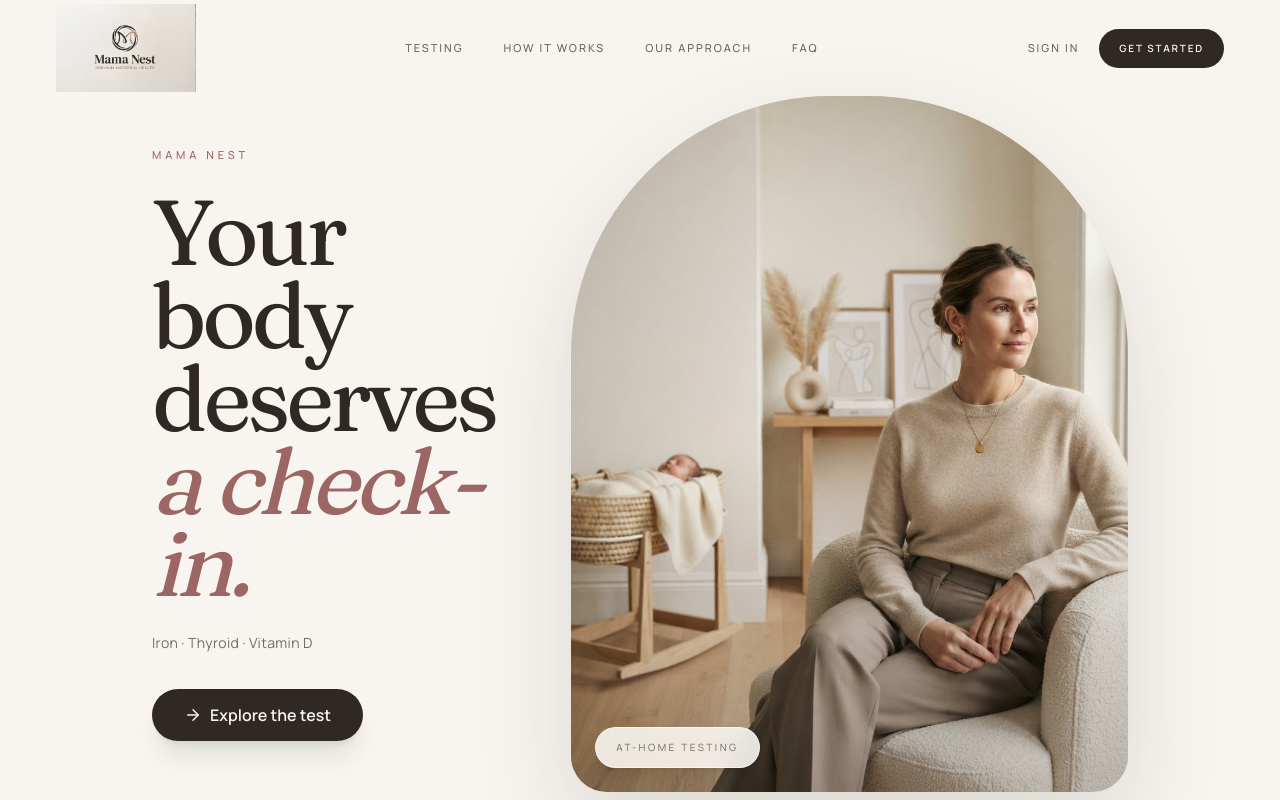
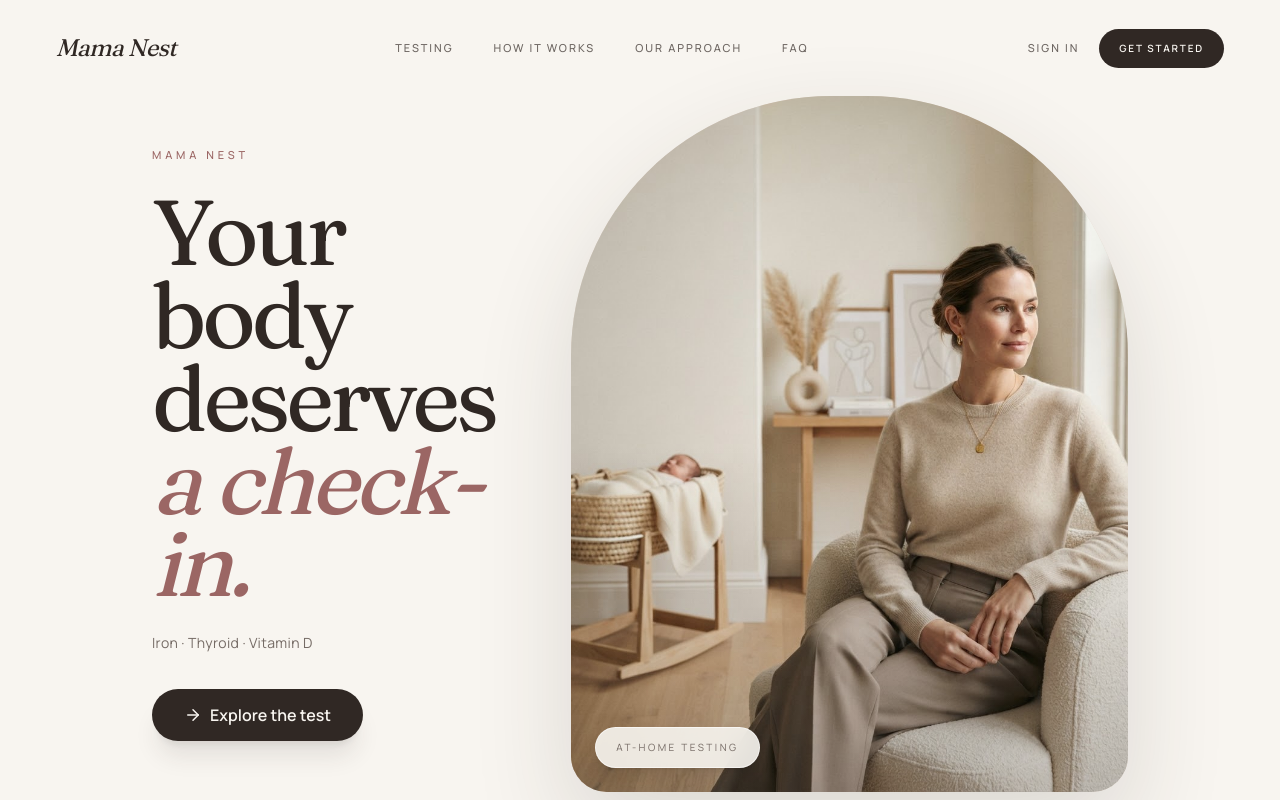
Before and after one commit to habibaby/mama-nest, a Next.js app: page / in a window 1280 px wide. Shown: the top 800 px of the page. Built offline with nearby package versions, Linux system fonts and the light colour scheme.

Commit message:
Update Logo.tsx

```diff
--- a/src/components/layout/Logo.tsx
+++ b/src/components/layout/Logo.tsx
@@ -1,14 +1,14 @@
-import Image from "next/image";
+import Link from "next/link";
 
 export function Logo({ dark }: { dark?: boolean }) {
   return (
-    <Image
-      src="/images/mama-nest-logo.JPG"
-      alt="Mama Nest"
-      width={160}
-      height={50}
-      priority
-      className="h-auto w-[140px] object-contain"
-    />
+    <Link
+      href="/"
+      className={`font-heading text-2xl italic tracking-[-0.03em] ${
+        dark ? "text-offwhite" : "text-[#302824]"
+      }`}
+    >
+      Mama Nest
+    </Link>
   );
 }
```
